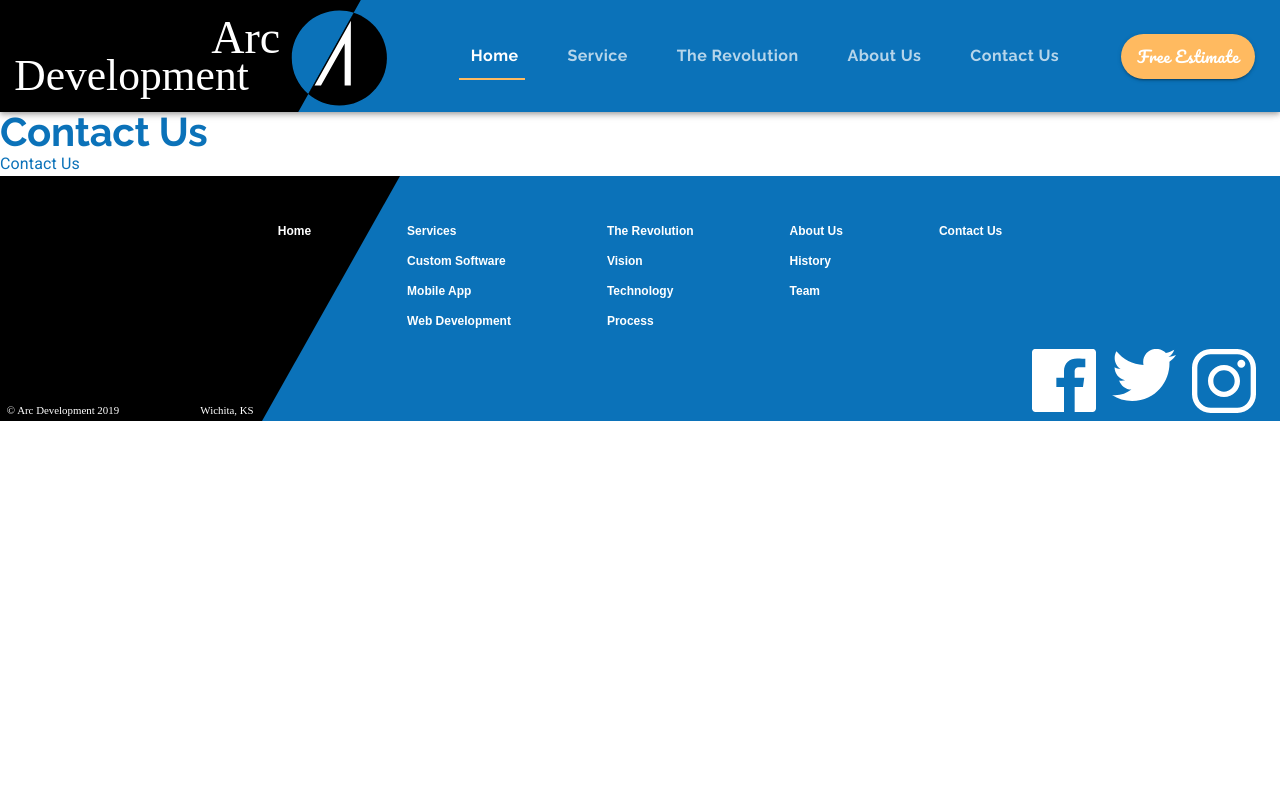
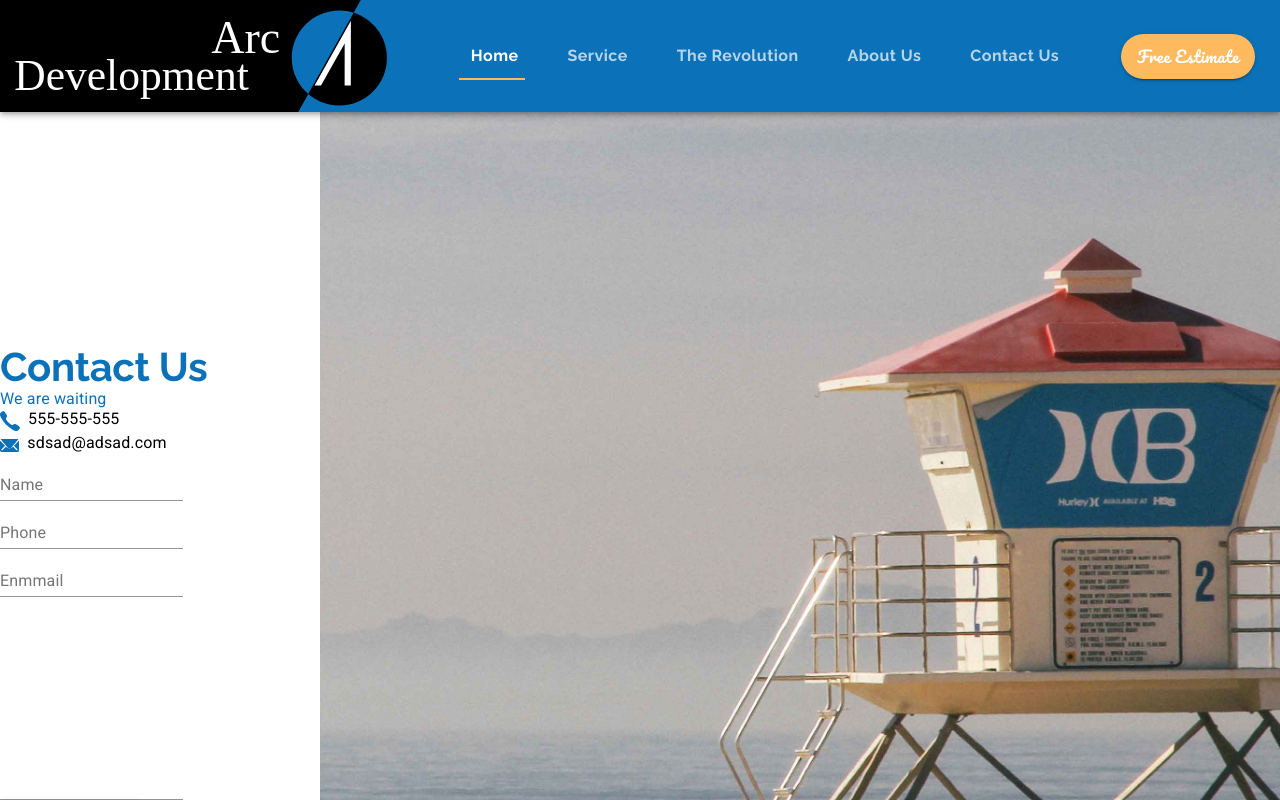
Before and after one commit to Kf-VasileMoraru/MaterialUI, a React (Create React App) app: page /contact in a window 1280 px wide. Shown: the top 800 px of the page. Built offline with nearby package versions, Linux system fonts and the light colour scheme.

Commit message:
adaugam Contact

```diff
--- a/src/components/Contact.js
+++ b/src/components/Contact.js
@@ -1,8 +1,10 @@
-import React from 'react';
-import {Link} from 'react-router-dom';
-import {makeStyles,useTheme} from '@material-ui/core';
-import {Grid, Typography, Button, TextField} from '@material-ui/core';
-import background from '../assets/infoBackground.svg';
+import React, {useState} from 'react';
+import {Button, Grid, makeStyles, TextField, Typography, useTheme} from '@material-ui/core';
+
+import background from '../assets/background.jpg';
+import xphone from '../assets/phone.svg';
+import xemail from '../assets/email.svg';
+
 
 const useStyles = makeStyles(theme => ({
     background: {
@@ -10,24 +12,60 @@ const useStyles = makeStyles(theme => ({
         backgroundPosition: 'center',
         backgroundSize: 'cover',
         backgroundRepeat: 'no-repeat',
-        height: '100%',
-        width: '100%',
+        height: '60em',
+
     }
 }));
 
-export default function Contact(){
+export default function Contact() {
     const classes = useStyles();
     const theme = useTheme();
 
-    return(
+    const [name, setName] = useState('');
+    const [email, setEmail] = useState('');
+    const [phone, setPhone] = useState('');
+    const [message, setMessage] = useState('');
+
+    return (
         <Grid container direction='row'>
-            <Grid item container direction = 'column' lg>
+            <Grid item container direction='column' justify='center' lg>
                 <Grid item>
                     <Typography variant='h2' style={{lineHeight: 1}}> Contact Us</Typography>
-                    <Typography variant='body1' style={{color: theme.palette.common.arcBlue}}> Contact Us</Typography>
+                    <Typography variant='body1' style={{color: theme.palette.common.arcBlue}}> We are
+                        waiting</Typography>
+                </Grid>
+                <Grid item container>
+                    <Grid item> <img src={xphone} alt="photo" style={{marginRight: '0.5em'}}/> </Grid>
+                    <Grid item>
+                        <Typography variant='body1' style={{lineHeight: 1}}> 555-555-555</Typography>
+                    </Grid>
+                </Grid>
+                <Grid item container>
+                    <Grid item> <img src={xemail} alt="photo" style={{marginRight: '0.5em', verticalAlign: 'middle',}}/>
+                    </Grid>
+                    <Grid item>
+                        <Typography variant='body1' style={{lineHeight: 1}}> sdsad@adsad.com</Typography>
+                    </Grid>
+                </Grid>
+                <Grid item container>
+                    <Grid item>
+                        <TextField label='Name' id='name' value={name} onChange={e=>setName(e.target.value)}/>
+                    </Grid>
+                    <Grid item>
+                        <TextField label='Phone' id='Phone' value={phone} onChange={e=>setPhone(e.target.value)}/>
+                    </Grid>
+                    <Grid item>
+                        <TextField label='Enmmail' id='Enmmail' value={email} onChange={e=>setEmail(e.target.value)}/>
+                    </Grid>
+                </Grid>
+                <Grid item>
+                    <TextField multiline rows={10} id='Enmmail' value={message} onChange={e=>setMessage(e.target.value)}/>
+                </Grid>
+                <Grid item>
+                    <Button variant='contained'> Send Message</Button>
                 </Grid>
             </Grid>
-
+            <Grid item container className={classes.background} lg={9}></Grid>
         </Grid>
     );
 }
--- a/src/components/ui/Header.js
+++ b/src/components/ui/Header.js
@@ -10,9 +10,7 @@ import {Link} from 'react-router-dom';
 import Menu from '@material-ui/core/Menu';
 import MenuItem from '@material-ui/core/MenuItem';
 import {useMediaQuery} from '@material-ui/core';
-
-
-
+import Box from '@material-ui/core/Box';
 
 
 // https://material-ui.com/components/menus/
@@ -26,14 +24,14 @@ const useStyles = makeStyles(theme => ({
     toolbarMargin: {
         ...theme.mixins.toolbar,
         marginBottom: '3em',
-        [theme.breakpoints.down('md')]:{
-            marginBottom:'0em'
+        [theme.breakpoints.down('md')]: {
+            marginBottom: '1em'
         }
     },
     logo: {
         height: '8em',
-        [theme.breakpoints.down('md')]:{
-            height:'5em'
+        [theme.breakpoints.down('md')]: {
+            height: '5em'
         }
     },
     tabContainer: {
@@ -78,7 +76,7 @@ export default function Header(props) {
     const theme = useTheme();
     const matches = useMediaQuery(theme.breakpoints.down('md'));
     // eslint-disable-next-line react/prop-types
-    const {value,setValue}  = props;
+    const {value, setValue} = props;
     const [anchorEl, setAnchorEl] = useState(null);
     const [open, setOpen] = useState(false);
     const [selectedIndex, setSelectedIndex] = useState(0);
@@ -139,7 +137,8 @@ export default function Header(props) {
     );
     return (
         <>
-            <AppBar position='fixed' color='primary'>
+            <Box mx="auto">
+                <AppBar position='fixed' color='primary' style={{maxWidth: 1300, }}  >
                     <Toolbar disableGutters>
                         {/*<Typography variant='h5' color='secondary'> Ceva development </Typography>*/}
 
@@ -149,7 +148,8 @@ export default function Header(props) {
                             <img src={logo} className={classes.logo} alt="logo"/>
                         </Button>
                         {matches ? null : tabs}
-                    <Button variant='contained' color={'secondary'} className={classes.button}>Free Estimate</Button>
+                        <Button variant='contained' color={'secondary'} className={classes.button}>Free
+                            Estimate</Button>
                         <Menu id={'simple-menu'} anchorEl={anchorEl} open={open} onClose={handleClose}
                             MenuListProps={{onMouseLeave: handleClose}} classes={{paper: classes.menu}}
                             elevation={0}>
@@ -169,7 +169,9 @@ export default function Header(props) {
                         </Menu>
                     </Toolbar>
                 </AppBar>
+            </Box>
             <div className={classes.toolbarMargin}/>
+
         </>
     );
 }
--- a/src/index.js
+++ b/src/index.js
@@ -2,6 +2,61 @@ import React from 'react';
 import ReactDOM from 'react-dom';
 import App from './components/App';
 import './styles/main.css';
+import makeStyles from '@material-ui/core/styles/makeStyles';
+import Box from '@material-ui/core/Box';
+
+const useStyles = makeStyles(theme => ({
+    marginAutoContainer: {
+        width: 500,
+        height: 80,
+        display: 'flex',
+        backgroundColor: 'gold',
+    },
+    marginAutoItem: {
+        margin: 'auto'
+    },
+    alignItemsAndJustifyContent: {
+        width: 500,
+        height: 80,
+        display: 'flex',
+        alignItems: 'center',
+        justifyContent: 'center',
+        backgroundColor: 'pink',
+    },
+}));
+const Centering4Ways = () => {
+    const classes = useStyles();
+    return (
+        <React.Fragment>
+            <Box
+                display="flex"
+                width={500} height={80}
+                bgcolor="lightblue"
+            >
+                <Box m="auto">
+                    1. Box (margin: auto)
+                </Box>
+            </Box>
+            <Box
+                display="flex"
+                width={500} height={80}
+                bgcolor="lightgreen"
+                alignItems="center"
+                justifyContent="center"
+            >
+                2. Box (alignItems and justifyContent)
+            </Box>
+            <div className={classes.marginAutoContainer}>
+                <div className={classes.marginAutoItem}>
+                    3. useStyles (margin: auto)
+                </div>
+            </div>
+            <div className={classes.alignItemsAndJustifyContent}>
+                4. useStyles (alignItems and justifyContent)
+            </div>
+        </React.Fragment>
+    );
+};
 
 
 ReactDOM.render(
--- a/src/styles/main.css
+++ b/src/styles/main.css
@@ -6,6 +6,7 @@ html {
 }
 
 body{
-    margin: 0px;
+    margin: 0px auto;
     padding: 0px;
+    max-width: 1300px;
 }
```
Lines whose indentation alone changed are shown as unchanged.
